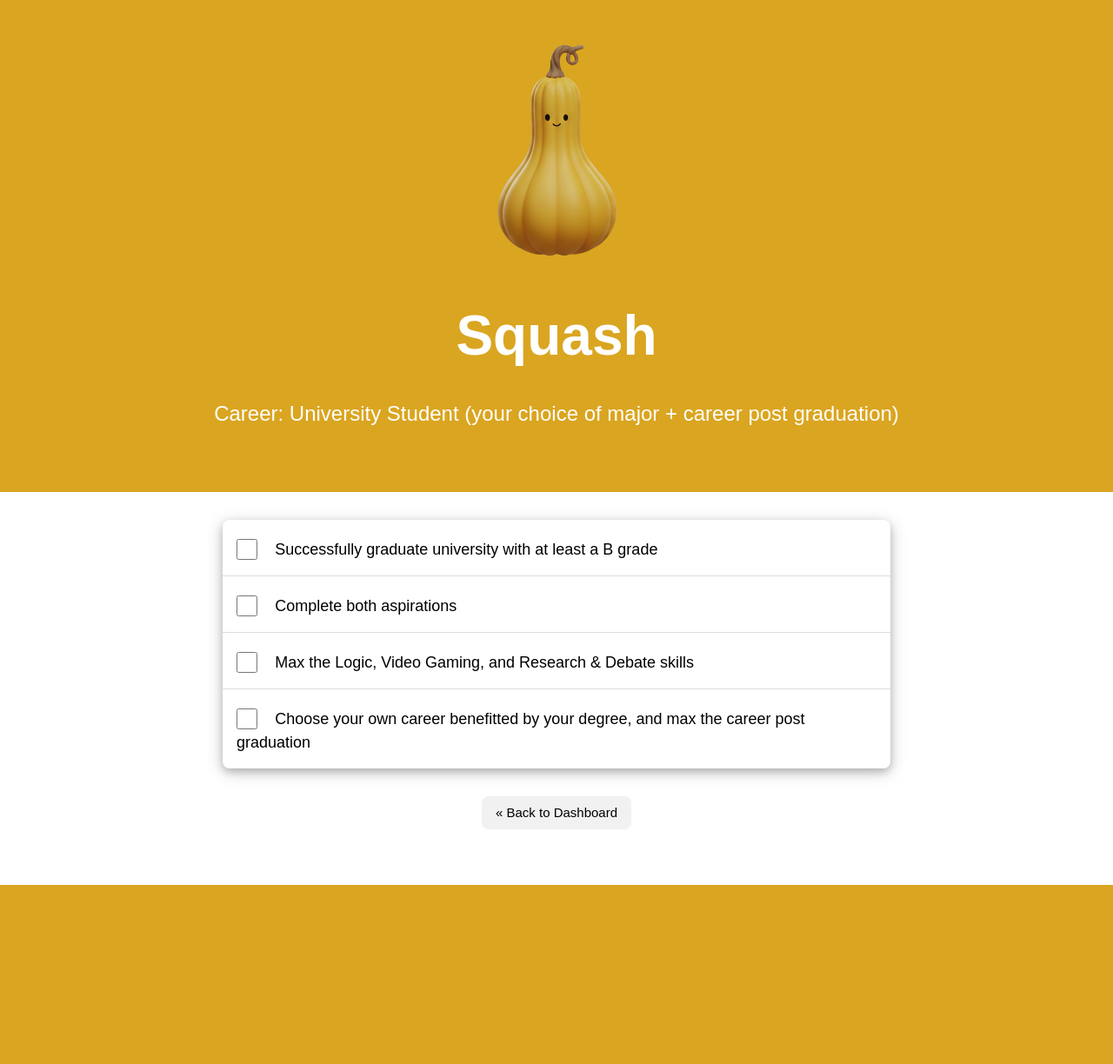
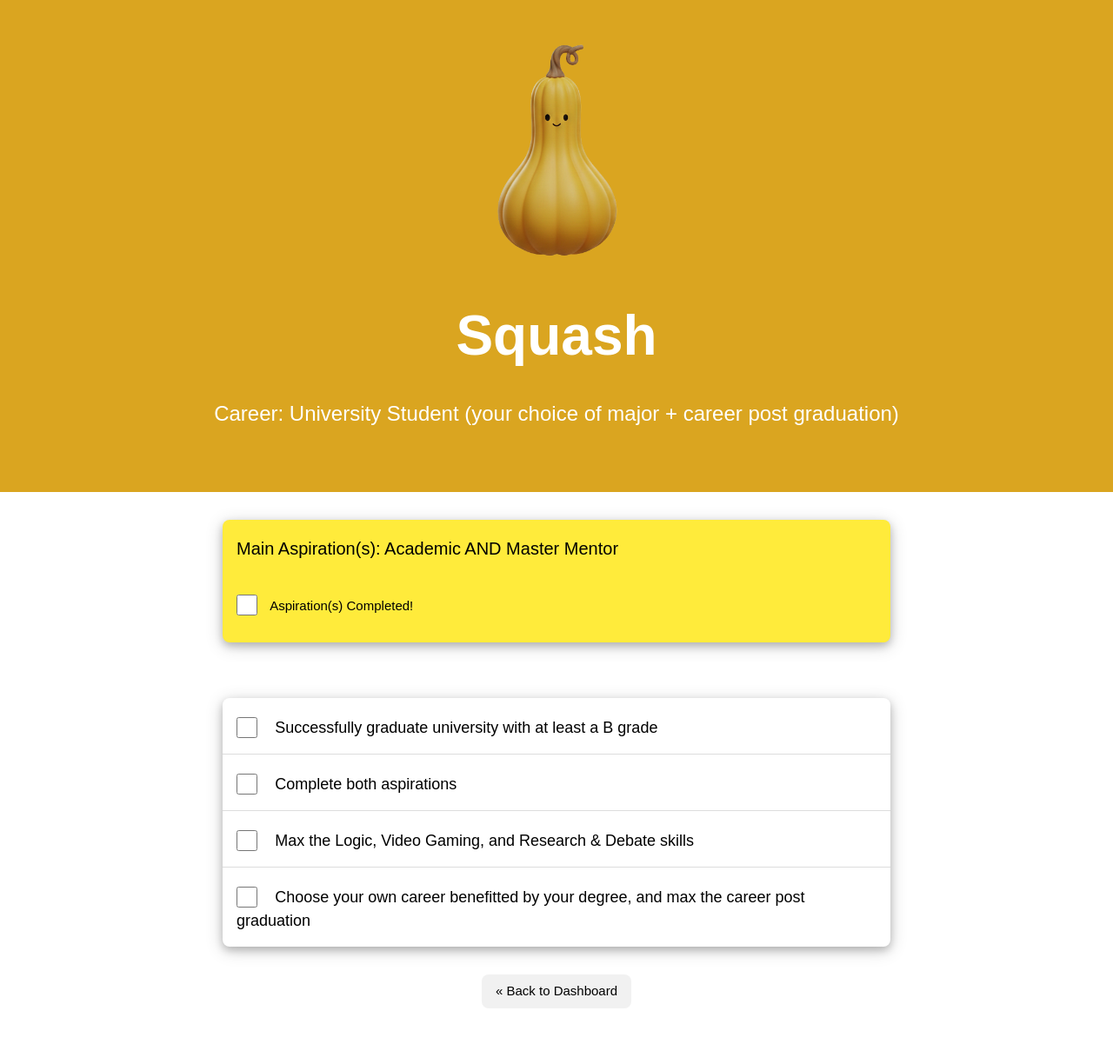
Before and after one commit to msmiki1218/veryveggietracker, a Flask app: page /generation/squash in a window 1280 px wide. Shown: the part 44-1268 px from the top of the page at 87% size. Before the commit the page ends 1062 px from the top, so only its background shows below. Run offline with Flask 3, Linux system fonts and the light colour scheme; a user stored in the database is signed in; data comes from the database, SQL or seed files in the repository; both versions use the stored data as it was after the commit; some web fonts are replaced.

Commit message:
aspiration update
updated pages so that user can track whether aspirations are completed and see a badge once all requirements are completed for a generation

```diff
--- a/static/scripts.js
+++ b/static/scripts.js
@@ -37,3 +37,20 @@ document.addEventListener('DOMContentLoaded', function() {
         });
     });
 });
+
+document.querySelectorAll('.aspiration-checkbox').forEach(box => {
+    box.addEventListener('change', function() {
+        const genId = this.dataset.genId;
+        const status = this.checked ? 1 : 0;
+
+        fetch('/update_aspiration', {
+            method: 'POST',
+            headers: { 'Content-Type': 'application/json' },
+            body: JSON.stringify({ gen_id: genId, completed: status })
+        })
+        .then(response => response.json())
+        .then(data => {
+            console.log("Aspiration updated:", data);
+        });
+    });
+});
--- a/static/styles.css
+++ b/static/styles.css
@@ -39,8 +39,13 @@ input:checked + span {
     transition: 0.3s;
 }
 
-/* Add this to your styles.css */
+/* If the image fails to load, don't show the ugly border */
 img {
-    /* If the image fails to load, don't show the ugly border */
     alt: "";
 }
+
+/* If the card is mastered, give it a gold glow */
+.mastered-glow {
+    box-shadow: 0 0 15px rgba(255, 215, 0, 0.6);
+    border: 2px solid gold;
+}
--- a/tracker/routes.py
+++ b/tracker/routes.py
@@ -18,8 +18,11 @@ def index():
             generations.name,
             generations.color_code,
             generations.career,
+            generations.aspiration,
+            generations.requirements,
             COALESCE(SUM(user_progress.completed), 0) AS completed_count,
-            (SELECT COUNT(*) FROM goals WHERE goals.generation_id = generations.id) AS total_count
+            (SELECT COUNT(*) FROM goals WHERE goals.generation_id = generations.id) AS total_count,
+            COALESCE(MAX(user_progress.aspiration_completed), 0) AS is_mastered
         FROM generations
         LEFT JOIN goals ON generations.id = goals.generation_id
         LEFT JOIN user_progress ON goals.id = user_progress.goal_id
@@ -86,3 +89,23 @@ def update_goal():
     db.commit()
 
     return jsonify({"success": True, "message": "Database updated!"})
+
+@tracker_bp.route("/update_aspiration", methods=["POST"])
+def update_aspiration():
+    data = request.get_json()
+    gen_id = data.get("gen_id")
+    completed = data.get("completed")
+    user_id = session.get("user_id")
+
+    db = get_db()
+    # We update the progress table for this specific vegetable generation
+    db.execute("""
+        UPDATE user_progress
+        SET aspiration_completed = ?
+        WHERE user_id = ? AND goal_id IN (
+            SELECT id FROM goals WHERE generation_id = ?
+        )
+    """, (completed, user_id, gen_id))
+    db.commit()
+
+    return jsonify({"success": True})
--- a/tracker/templates/generation.html
+++ b/tracker/templates/generation.html
@@ -12,6 +12,23 @@
     <p class="w3-xlarge">Career: {{ veggie['career'] }}</p>
 </header>
 
+<!-- check if aspiration is completed -->
+<div class="w3-container w3-content w3-padding-32" style="max-width:800px">
+    <div class="w3-card-4 w3-yellow w3-round-large w3-padding">
+        <h4> Main Aspiration(s): {{ veggie['aspiration'] }}</h4>
+
+        <label class="w3-container">
+            <input type="checkbox"
+                class="w3-check aspiration-checkbox"
+                data-gen-id="{{ veggie['id'] }}"
+                {% if veggie['aspiration_completed'] %}checked{% endif %}>
+            <span style="margin-left:10px;">Aspiration(s) Completed!</span>
+        </label>
+    </div>
+</div>
+
+
+<!-- check if goals are met -->
 <div class="w3-container w3-content w3-padding-32" style="max-width:800px">
     <div class="w3-card-4 w3-white w3-round-large">
         <ul class="w3-ul w3-hoverable">
```
Also changed, not shown: tracker/templates/index.html (+12 -3 lines), veggie.db.
